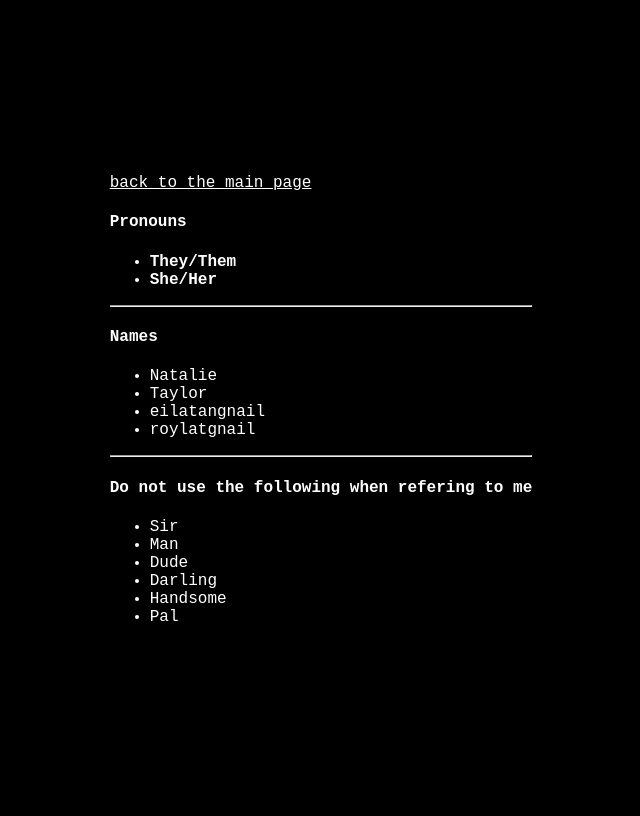
After one commit to unix-witch/personal-site, a Flask app: page /misc in a window 1280 px wide. The commit adds this page. Shown: the whole page, without its empty margins (319-959 px from the left). Run offline with Flask 2, Linux system fonts and the light colour scheme.

Commit message:
Added a misc section with pronouns, names, and what not to call me

```diff
--- a/main.py
+++ b/main.py
@@ -10,6 +10,10 @@ app = Flask('app')
 def index():
     return render_template("index.html")
 
+@app.route('/misc')
+def misc():
+    return render_template("misc.html")
+
 @app.route('/favicon.ico')
 def favicon():
     return app.send_static_file('./favicon.ico')
--- /dev/null
+++ b/templates/misc.html
@@ -0,0 +1,80 @@
+<!DOCTYPE html>
+<html>
+
+<head>
+	<title>roylatgnail.tk</title>
+	<meta property="og:title" content="world's gayest programmer">
+	<meta property="og:type" content="video.movie">
+	<meta property="og:url" content="https://www.roylatgnail.tk">
+	<meta property="og:image" content="/static/kiki.png">
+	<meta name="viewport" content="width=device-width, initial-scale=1.0">
+	<style>
+		body {
+			font-family: 'Courier New', monospace;
+			background-color: black;
+			display: flex;
+			flex-direction: column;
+			align-items: center;
+			justify-content: center;
+            height: 100vh;
+            box-sizing: border-box
+		}
+
+		a {
+			color: white;
+		}
+
+		p {
+			color: white;
+		}
+
+		h2 {
+			color: white;
+		}
+
+		h3 {
+			color: white;
+		}
+
+        h4 {
+            color: white;
+        }
+
+		li {
+			color: white;
+		}
+
+
+	</style>
+</head>
+
+<body>
+	<div class="content">
+        <a href="/">back to the main page</a>
+        <h4>Pronouns</h3>
+        <ul>
+            <li><b>They/Them</b></li>
+            <li><b>She/Her</b></li>
+        </ul>
+        <hr>
+        <h4>Names</h3>
+        <ul>
+            <li>Natalie</li>
+            <li>Taylor</li>
+            <li>eilatangnail</li>
+            <li>roylatgnail</li>
+        </ul>
+        <hr>
+        <h4>Do not use the following when refering to me</h3>
+        <ul>
+            <li>Sir</li>
+            <li>Man</li>
+            <li>Dude</li>
+            <li>Darling</li>
+            <li>Handsome</li>
+            <li>Pal</li>
+        </ul>
+    </div>
+</body>
+
+</html>
```
Also changed, not shown: templates/index.html (+16 -7 lines).
